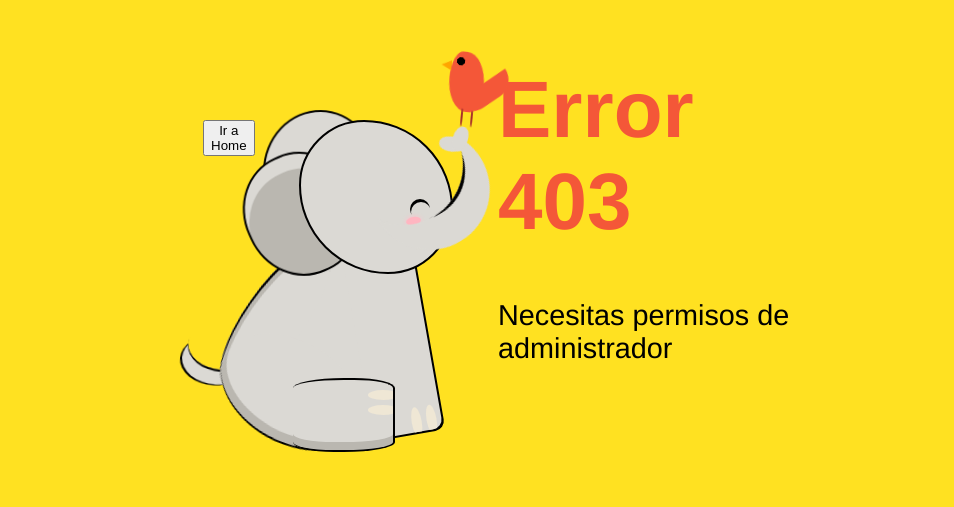
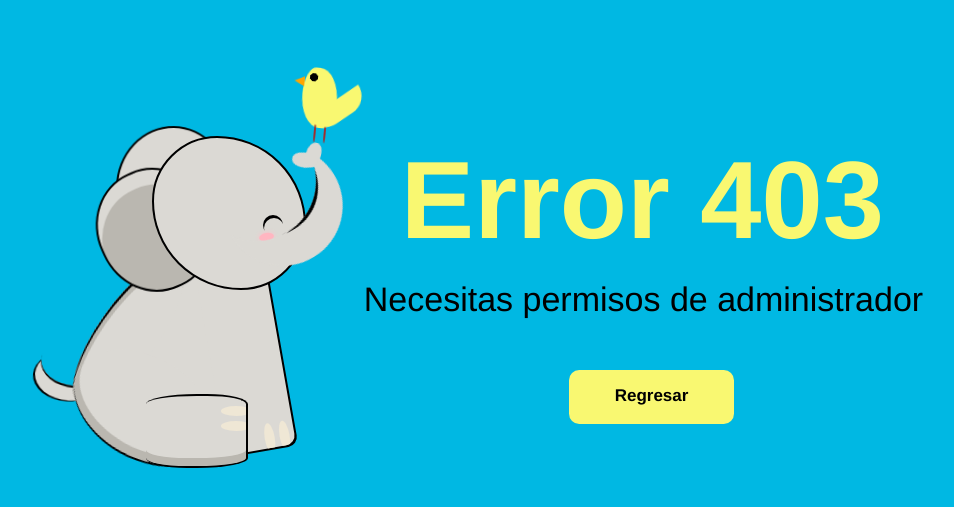
Before and after one commit to pxrplehaze7/das, a PHP site: page /components/error.html in a window 1280 px wide. Shown: the top 507 px of the page, without its empty margins (184-1138 px from the left). Run offline with PHP 8.4, Linux system fonts and the light colour scheme.

Commit message:
fin semana

```diff
--- a/components/error.html
+++ b/components/error.html
@@ -7,19 +7,19 @@
       position: absolute;
       --main-color: #dbd9d4;
       --secondary-color: #bab7b0;
-  --bird-color: #f45738;
+      --bird-color: #F9F871;
     }
 
     body {
-  background: #ffe121;
+      background: #00B8E3 !important;
     }
 
     .container {
       width: 250px;
       height: 300px;
-  top: 120px;
+      top: 136px;
       bottom: 0;
-  right: 20%;
+      right: 43%;
       left: 0;
       margin: 0 auto;
     }
@@ -225,11 +225,9 @@ body {
       width: 35px;
       height: 60px;
       background-color: var(--bird-color);
-  background-image: radial-gradient(
-    circle at 10px 10px,
+      background-image: radial-gradient(circle at 10px 10px,
           black 7%,
-    transparent 5%
-  );
+          transparent 5%);
       top: -8px;
       right: -55px;
       border-radius: 60% 100% / 80% 100%;
@@ -272,29 +270,119 @@ body {
     }
 
     h1 {
-  width: 200px;
+      width: 598px;
       left: 295px;
-  top: -110px;
       font-family: helvetica;
-  font-size: 5em;
+      font-size: 110px;
       color: var(--bird-color);
+      margin: 0;
     }
 
     p {
-  width: 350px;
-  left: 295px;
-  top: 150px;
-  font-size: 1.8em;
+      width: 574px;
+      left: 258px;
+      top: 110px;
+      font-size: 34px;
       color: black;
       font-family: helvetica;
+      font-weight: 100;
     }
 
+    .forbidden {
+      margin-left: 50px;
+
+    }
+
+
+    a {
+      width: 487px;
+      left: 463px;
+      top: 234px;
+    }
+
+
+
+    button {
+      font-family: helvetica;
+      font-size: 17px;
+      padding: 1em 2.7em;
+      font-weight: 500;
+      background: #F9F871;
+      color: black;
+      border: none;
+      position: relative;
+      overflow: hidden;
+      border-radius: 0.6em;
+      font-weight: bold;
+    }
+
+    .gradient {
+      position: absolute;
+      width: 100%;
+      height: 100%;
+      left: 0;
+      top: 0;
+      border-radius: 0.6em;
+      margin-top: -0.25em;
+    }
+
+    .label {
+      position: relative;
+      top: -1px;
+    }
+
+    .transition {
+      transition-timing-function: cubic-bezier(0, 0, 0.2, 1);
+      transition-duration: 500ms;
+      background-color: #866DC0;
+      color: white;
+
+      border-radius: 9999px;
+      width: 0;
+      height: 0;
+      position: absolute;
+      left: 50%;
+      top: 50%;
+      transform: translate(-50%, -50%);
+    }
+
+    button:hover .transition {
+      width: 14em;
+      height: 14em;
+      color: white;
+    }
+
+    button:active {
+      transform: scale(0.97);
+    }
+
+
+
+
+
+
+
+
+
+
+
+
+
+
+
+
+
+
+
+
     @keyframes move-trunk {
+
       0%,
       100% {
         transform: rotate(-40deg);
         transiction-timing-function: cubic-bezier(0, 0.33, 0.41, 0.84);
       }
+
       80% {
         transform: rotate(-30deg);
         transiction-timing-function: cubic-bezier(0, 0.33, 0.68, 0.24);
@@ -302,11 +390,13 @@ p {
     }
 
     @keyframes jump-bird {
+
       0%,
       100% {
         transform: translateY(10px);
         transform: rotate(40deg);
       }
+
       30% {
         transform: translateY(30px);
         transform: rotate(35deg);
@@ -314,11 +404,13 @@ p {
     }
 
     @keyframes move-tail {
+
       0%,
       100% {
         transform: rotate(30deg);
         transition-timing-function: cubic-bezier(0, 0.33, 0.41, 0.84);
       }
+
       80% {
         transform: rotate(0deg);
         transiction-timing-function: cubic-bezier(0, 0.33, 0.68, 0.24);
@@ -326,11 +418,13 @@ p {
     }
 
     @keyframes move-ears {
+
       0%,
       100% {
         transform: rotate(5deg);
         transiction-timing-function: cubic-bezier(0, 0.33, 0.41, 0.84);
       }
+
       80% {
         transform: rotate(0deg);
         transiction-timing-function: cubic-bezier(0, 0.33, 0.68, 0.24);
@@ -338,16 +432,17 @@ p {
     }
 
     @keyframes move-leg {
+
       0%,
       100% {
         transition-timing-property: cubic-bezier(0, 0.33, 0.41, 0.84);
       }
+
       80% {
         transform: translateX(-12px);
         transition-timing-property: cubic-bezier(0, 0.33, 0.68, 0.24);
       }
     }
-
   </style>
 </head>
 
@@ -362,15 +457,22 @@ p {
         <div class="bird-foot"></div>
       </div>
     </div>
+    <div class="elefante">
       <div class="front-leg"></div>
       <div class="body"></div>
       <div class="back-leg"></div>
       <div class="tail"></div>
+    </div>
+
     <div class="forbidden">
       <h1>Error 403</h1>
       <p>Necesitas permisos de administrador</p>
       <a href="../home.php">
-        <button>Ir a Home</button>
+        <button>
+          <span class="transition"></span>
+          <span class="gradient"></span>
+          <span class="label">Regresar</span>
+        </button>
       </a>
     </div>
   </div>
--- a/controller/config/das.sql
+++ b/controller/config/das.sql
@@ -3,6 +3,7 @@ USE `das`;
 
 CREATE TABLE `das`.`usuario` (
     `IDUsuario` INT NOT NULL AUTO_INCREMENT,
+    `RutU` VARCHAR(10) NOT NULL,
     `NombreU` VARCHAR(200) NOT NULL,
     `ApellidoP` VARCHAR(100) NOT NULL,
     `ApellidoM` VARCHAR(100) NULL,
--- a/home.php
+++ b/home.php
@@ -44,9 +44,8 @@ include("./controller/consulta_bar.php");
 
         <div id="layoutSidenav_content">
             <main>
-                <div class="container-md">
-                    <h1 class="mt-4">Registros
-                    </h1>
+            <div class="container-md">
+                   <br>
                     <ol class="breadcrumb mb-4"></ol>
                     <div class="row">
                         <div class="col-lg-4 col-md-6 col-sm-12 col-12 tarjeta">
--- a/index.php
+++ b/index.php
@@ -38,7 +38,7 @@
                                             <label for="inputPassword">Contraseña</label>
                                         </div>
                                         <div class="d-flex align-items-center justify-content-between mt-4 mb-0">
-                                            <a class="redirect" href="password.html">¿Olvidaste tu Contraseña?</a>
+                                            <a class="redirec" href="recuperar_contrasenna.html">¿Olvidaste tu Contraseña?</a>
                                             <button class="btn btn-inicio" type="submit">Entrar</button>
                                         </div>
                                     </form>
--- a/tabla.php
+++ b/tabla.php
@@ -82,10 +82,10 @@ if (!isset($_SESSION['rol'])) {
                                     </div>
                                     <div class="col-md-3 row">
                                         <div class="col mt-auto text-center">
-                                            <button id="btn-filtro" class="btn btn-enviar">Buscar <i class="fa-solid fa-magnifying-glass"></i></button>
+                                            <button id="btn-filtro" class="btn btn-filtro">Buscar <i class="fa-solid fa-magnifying-glass"></i></button>
                                         </div>
                                         <div class="col mt-auto text-center">
-                                            <button id="limpia-filtro" class="btn btn-enviar limpia-filtro">Limpiar <i class="fas fa-eraser"></i></i></button>
+                                            <button id="limpia-filtro" class="btn btn-filtro ">Limpiar <i class="fas fa-eraser"></i></i></button>
                                         </div>
                                     </div>
                                 </div>
```
Also changed, not shown: assets/js/main.js (+18 -3 lines), assets/styles/form.css (+22 -0 lines), components/sidebar.php (+25 -19 lines), controller/addUsuario.php (+9 -7 lines), controller/reset_pass.php (added, +32 -0 lines), editUsuario.php (+34 -11 lines), pendiente.txt (+8 -30 lines), recuperar_contrasenna.html (+10 -8 lines), registroUsuarios.php (+39 -32 lines), tablaU.php (+6 -7 lines). Lines whose indentation alone changed are shown as unchanged.
